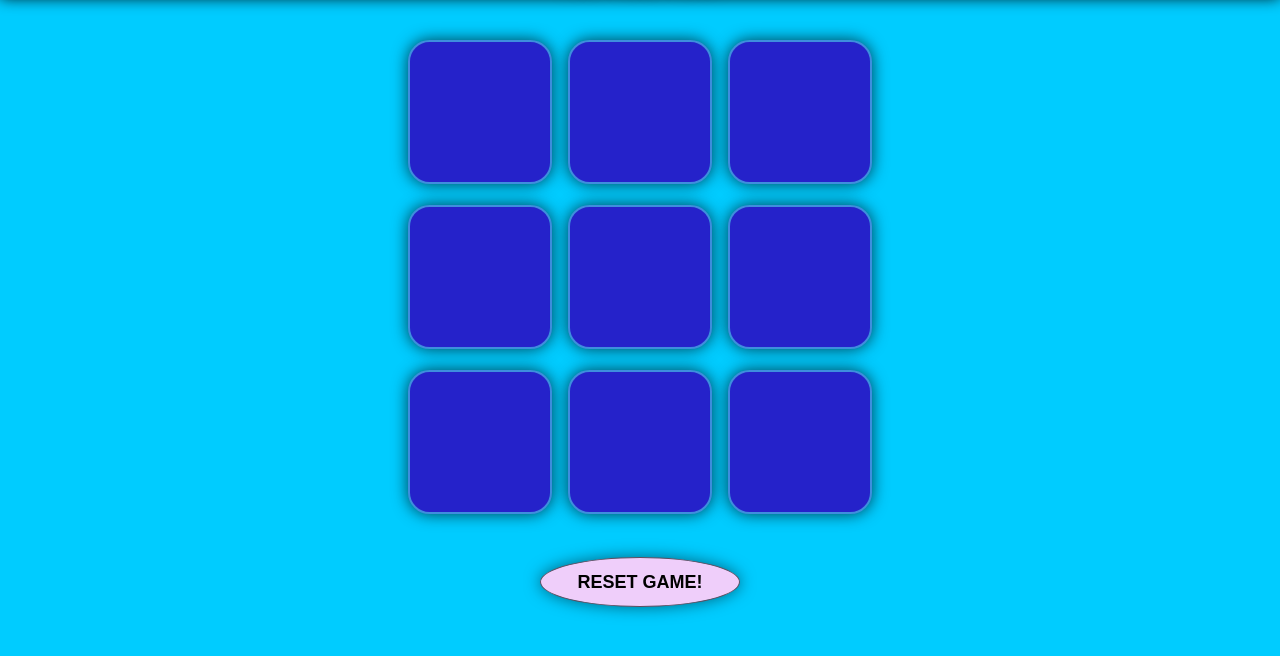
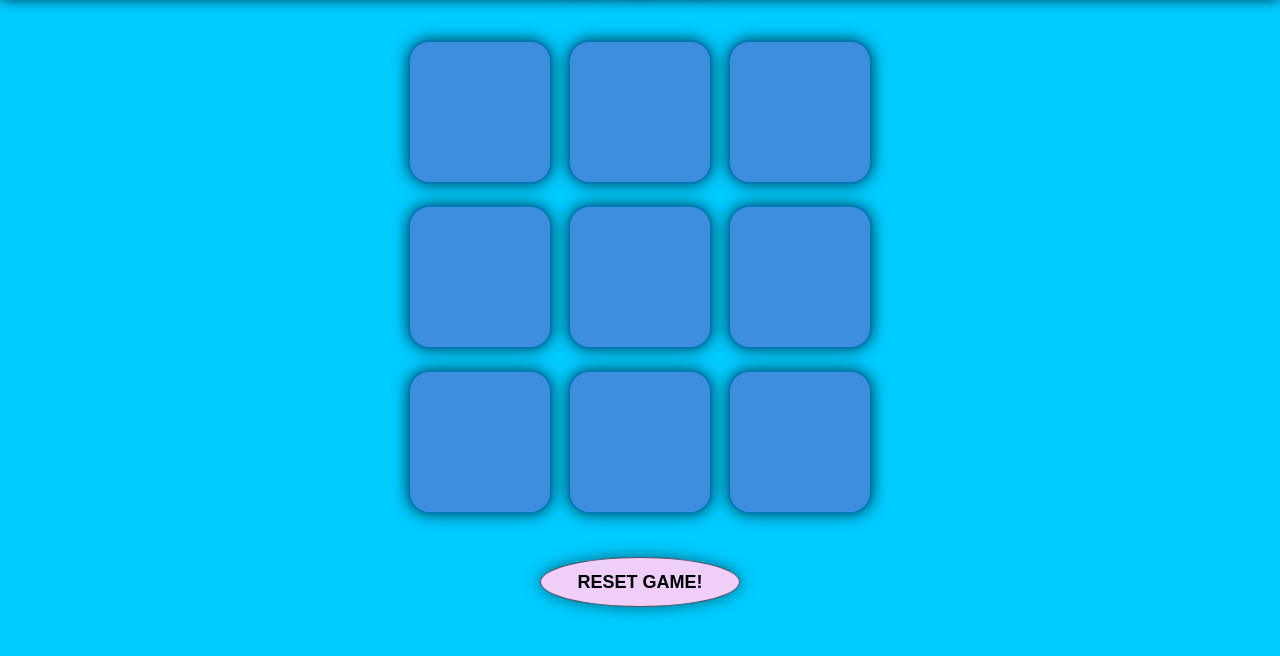
Before and after one commit to Diksha-Debnath/Tic-Tac-Toe, a plain HTML site: page index.html in a window 1280 px wide. Shown: the part 40-696 px from the top of the page. Drawn offline with Linux system fonts and the light colour scheme.

Commit message:
Update style.css

```diff
--- a/style.css
+++ b/style.css
@@ -27,8 +27,8 @@ body{
  .box{
     height: 18vmin;
     width: 18vmin;
-    border:2px solid #3E8EDE;
-    background-color:#2522CA;
+    border:2px solid #007BB8;
+    background-color:#3E8EDE;
     border-radius: 15%;
     box-shadow: 0 0 1rem rgba(0,0,0,.7);
     font-size: 8vmin;
```
